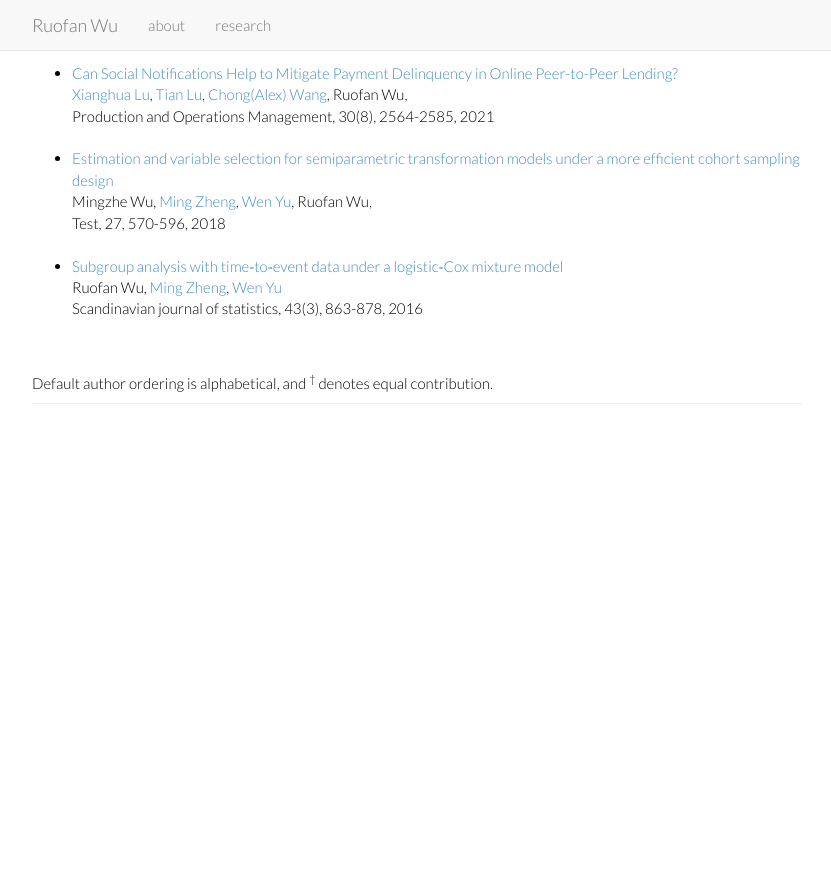
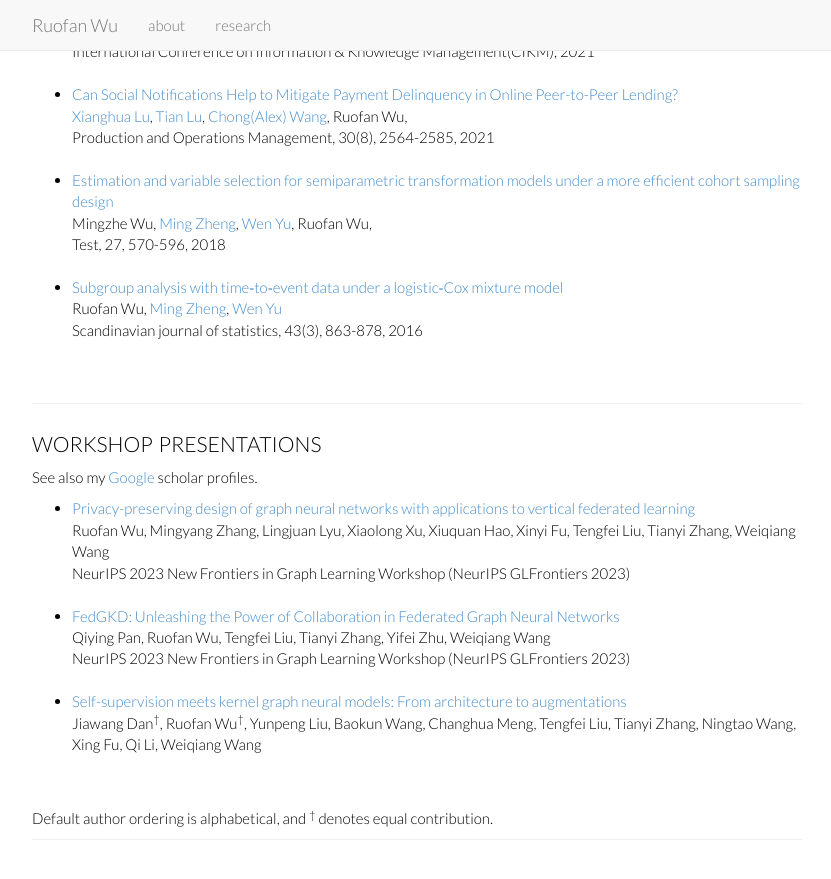
Before and after one commit to Rorschach1989/rorschach1989.github.io, a Jekyll site: the page index.html, which Jekyll copies as it is, in a window 1280 px wide and 900 px high, scrolled down 1623 px. Shown: the top 879 px of the window, without its empty margins (223-1054 px from the left). Built offline with Jekyll 4.4.1, drawn with Linux system fonts in a browser that asks for light colours; nearby versions of some CDN libraries; library files that are not in the unit come from our copies; before the commit the page ends 2087 px from its top, so only the background shows below that; some of the changed text lies outside the part shown.

```diff
--- a/index.html
+++ b/index.html
@@ -116,9 +116,10 @@
 	  <br>
 	  <ul>
 
-		<li> <a href="https://arxiv.org/abs/2309.09517">
-			FedGKD: Unleashing the Power of Collaboration in Federated Graph Neural Networks </a><br>
-			Qiying Pan, Ruofan Wu, Tengfei Liu, Tianyi Zhang, Yifei Zhu, Weiqiang Wang
+		<li> <a href="https://arxiv.org/abs/2310.11664">
+			Hetero2Net: Heterophily-aware Representation Learning on Heterogenerous Graphs </a><br>
+			Jintang Li<sup><span>&#8224;</span></sup>, Zheng Wei<sup><span>&#8224;</span></sup>,
+			Jiawang Dan, Jing Zhou, Yuchang Zhu, Ruofan Wu, Baokun Wang, Zhang Zhen, Changhua Meng, Hong Jin, Zibin Zheng, Liang Chen
 			<br>
 			<br>
 		</li>
@@ -182,7 +183,7 @@
 			<br>
 		</li>
 
-		<li>
+		<li> <a href="https://dl.acm.org/doi/abs/10.1145/3583780.3614764"></a>
 			A Momentum Loss Reweighting Method for Improving Recall </a><br>
 			Chenzhi Jiang, Yin Jin, Ningtao Wang, Ruofan Wu, Xing Fu, Weiqiang Wang
 			<br>
@@ -306,9 +307,51 @@
 	</ul>
 	</p>
 	<br>
+    </div>
+
+	<div class="page-header">
+		<h2 id="research" style="padding-top: 40px; margin-top:
+		-60px;">workshop presentations</h2>
+		<p>
+		  See also
+		  my <a href="https://scholar.google.com/citations?user=lvCtQUMAAAAJ"
+		  onclick="javascript:
+		  pageTracker._trackPageview(&#39;/out/google_scholar&#39;)">Google</a>
+		  scholar profiles.
+		  <br>
+		  <ul>
+
+			<li> <a href="https://arxiv.org/abs/2310.20552">
+				Privacy-preserving design of graph neural networks with applications to vertical federated learning </a><br>
+				Ruofan Wu, Mingyang Zhang, Lingjuan Lyu, Xiaolong Xu, Xiuquan Hao, Xinyi Fu, Tengfei Liu, Tianyi Zhang, Weiqiang Wang
+				<br>
+				NeurIPS 2023 New Frontiers in Graph Learning Workshop (NeurIPS GLFrontiers 2023)
+				<br>
+				<br>
+			</li>
+
+			<li> <a href="https://arxiv.org/abs/2309.09517">
+				FedGKD: Unleashing the Power of Collaboration in Federated Graph Neural Networks </a><br>
+				Qiying Pan, Ruofan Wu, Tengfei Liu, Tianyi Zhang, Yifei Zhu, Weiqiang Wang
+				<br>
+				NeurIPS 2023 New Frontiers in Graph Learning Workshop (NeurIPS GLFrontiers 2023)
+				<br>
+				<br>
+			</li>
+
+			<li> <a href="https://arxiv.org/abs/2310.11281">
+				Self-supervision meets kernel graph neural models: From architecture to augmentations </a><br>
+				Jiawang Dan<sup><span>&#8224;</span></sup>, Ruofan Wu<sup><span>&#8224;</span></sup>,
+				Yunpeng Liu, Baokun Wang, Changhua Meng, Tengfei Liu, Tianyi Zhang, Ningtao Wang, Xing Fu, Qi Li, Weiqiang Wang
+				<br>
+				<br>
+			</li>
+		</ul>
+		</p>
+	<br>
 	Default author ordering is alphabetical, and
 	<sup><span>&#8224;</span></sup> denotes equal contribution.
-    </div>
+	</div>
 
 
       <!-- <div class="container">
```
Also changed, not shown: other parts of index.html (+1 -1 lines).
